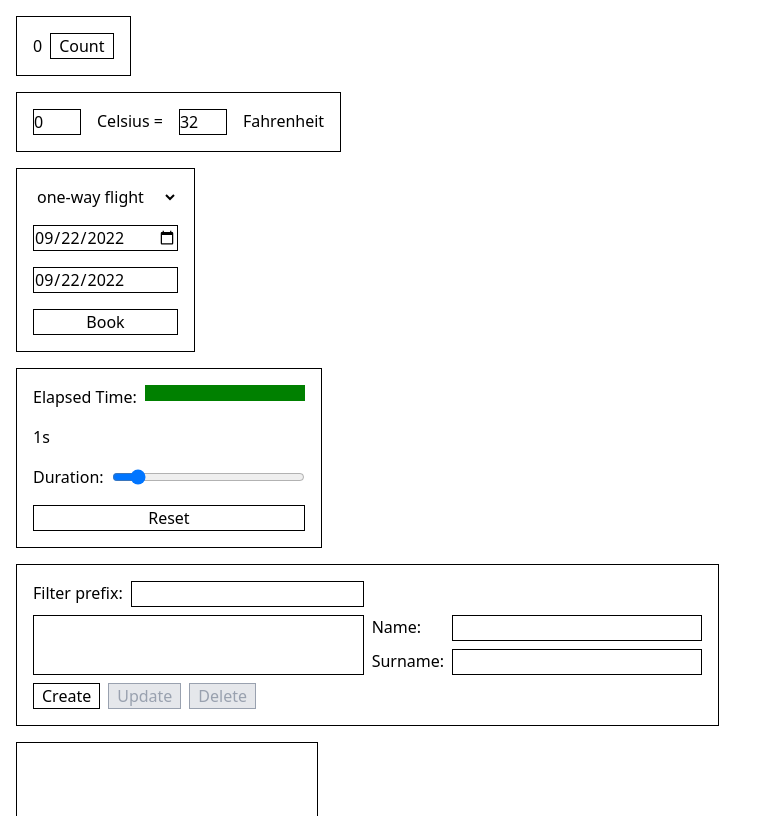
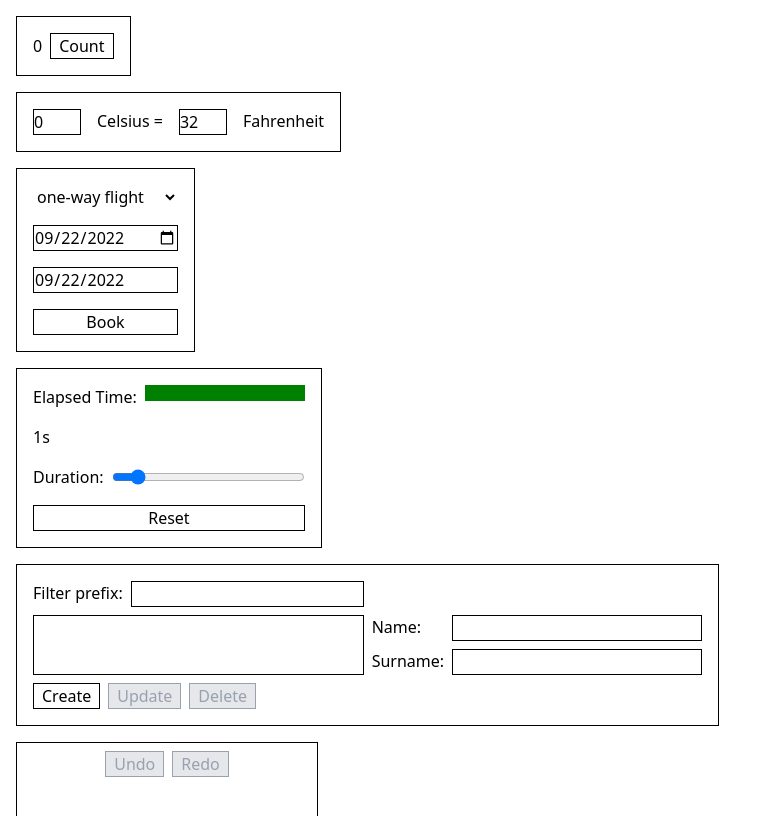
Before and after one commit to 3kezoh/7-gui-react, a React (Vite) app: page / in a window 1280 px wide. Shown: the top 816 px of the page, without its empty margins (0-766 px from the left). Built offline with nearby package versions, Linux system fonts and the light colour scheme.

Commit message:
feat(CircleDrawer): add undo/redo

```diff
--- a/src/components/CircleDrawer/CircleDrawer.tsx
+++ b/src/components/CircleDrawer/CircleDrawer.tsx
@@ -1,6 +1,8 @@
 import type { ChangeEvent, MouseEvent } from "react";
 import { useEffect, useLayoutEffect, useRef, useState } from "react";
+import { useHistory } from "../../hooks";
 import { at, unref } from "../../utils";
+import { Button } from "../Button";
 import useFocus from "./useFocus";
 
 type Point = { x: number; y: number };
@@ -12,12 +14,16 @@ export function CircleDrawer() {
 	const canvasRef = useRef<HTMLCanvasElement>(null);
 	const buttonRef = useRef<HTMLButtonElement>(null);
 	const divRef = useRef<HTMLDivElement>(null);
-	const [circles, setCircles] = useState<SelectedCircle[]>([]);
+	const [draft, setDraft] = useState<SelectedCircle[]>([]);
 	const [index, setIndex] = useState<Nullable<number>>(null);
 	const [radius, setRadius] = useState(10);
-	const selectedCircle = index === null ? null : at(circles, index);
+	const selectedCircle = index === null ? null : at(draft, index);
 	const [focus, dispatch] = useFocus();
-	const getNearestCircleIndexFromCircles = getNearestCircleIndexFrom(circles);
+	const getNearestCircleIndexFromCircles = getNearestCircleIndexFrom(draft);
+
+	const [committed, { commit, redo, undo, canRedo, canUndo }] = useHistory<
+		SelectedCircle[]
+	>([]);
 
 	useEffect(() => {
 		const [canvas] = unref(canvasRef);
@@ -29,7 +35,7 @@ export function CircleDrawer() {
 
 		context.clearRect(0, 0, canvas.width, canvas.height);
 
-		circles.forEach((circle) => {
+		draft.forEach((circle) => {
 			const path = getCirclePath(circle);
 
 			if (circle.isSelected) {
@@ -42,7 +48,7 @@ export function CircleDrawer() {
 
 			context.stroke(path);
 		});
-	}, [circles]);
+	}, [draft]);
 
 	useEffect(() => {
 		function onPointerDown({ target }: PointerEvent) {
@@ -69,6 +75,10 @@ export function CircleDrawer() {
 
 		return () => window.removeEventListener("pointerdown", onPointerDown);
 	});
+
+	useEffect(() => {
+		setDraft(committed);
+	}, [committed]);
 
 	useLayoutEffect(() => {
 		const [button, canvas, div] = unref(buttonRef, canvasRef, divRef);
@@ -113,12 +123,15 @@ export function CircleDrawer() {
 		const [canvas] = unref(canvasRef);
 		const point = getCanvasPosition(canvas, event);
 
-		setCircles((circles) =>
-			circles
-				.map((circle) => ({ ...circle, isSelected: false }))
-				.concat([{ ...point, radius: 10, isSelected: true }]),
-		);
+		const nextCircles = draft.map((circle) => ({
+			...circle,
+			isSelected: false,
+		}));
 
+		const circle = { ...point, radius: 10 };
+
+		commit([...nextCircles, { ...circle, isSelected: false }]);
+		setDraft([...nextCircles, { ...circle, isSelected: true }]);
 		setIndex(-1);
 	}
 
@@ -147,7 +160,7 @@ export function CircleDrawer() {
 		const point = getCanvasPosition(canvas, event);
 		const nearestCircleIndex = getNearestCircleIndexFromCircles(point);
 
-		setCircles((circles) =>
+		setDraft((circles) =>
 			circles.map((circle, index) => ({
 				...circle,
 				isSelected: nearestCircleIndex === index,
@@ -175,13 +188,26 @@ export function CircleDrawer() {
 		}
 
 		const radius = +event.target.value;
+		const nextCircles = draft.with(index, { ...selectedCircle, radius });
 
 		setRadius(radius);
-		setCircles((circles) => circles.with(index, { ...selectedCircle, radius }));
+		setDraft(nextCircles);
+	}
+
+	function onBlur() {
+		commit(draft.map((circle) => ({ ...circle, isSelected: false })));
 	}
 
 	return (
 		<div className="border w-max relative" data-testid="circleDrawer">
+			<fieldset className="flex gap-2 p-2 mx-auto w-fit">
+				<Button onClick={undo} disabled={!canUndo}>
+					Undo
+				</Button>
+				<Button onClick={redo} disabled={!canRedo}>
+					Redo
+				</Button>
+			</fieldset>
 			<canvas
 				ref={canvasRef}
 				width={300}
@@ -214,6 +240,7 @@ export function CircleDrawer() {
 					max={100}
 					value={radius}
 					onChange={onChange}
+					onBlur={onBlur}
 				/>
 			</div>
 		</div>
--- a/src/hooks/index.ts
+++ b/src/hooks/index.ts
@@ -1,5 +1,6 @@
 export * from "./useCounter";
 export * from "./useCRUD";
 export * from "./useFlightBooker";
+export * from "./useHistory";
 export * from "./useInterval";
 export * from "./useTemperatureConverter";
--- /dev/null
+++ b/src/hooks/useHistory.ts
@@ -0,0 +1,78 @@
+import type { SetStateAction } from "react";
+import { useReducer } from "react";
+import { at } from "../utils";
+
+type State<T> = {
+	commits: T[];
+	stash: T[];
+};
+
+type Action<T> =
+	| { type: "UNDO" }
+	| { type: "REDO" }
+	| { type: "COMMIT"; value: T };
+
+function reducer<T>({ commits, stash }: State<T>, action: Action<T>) {
+	if (action.type === "UNDO") {
+		if (commits.length >= 2) {
+			return {
+				commits: commits.slice(0, -1),
+				stash: [...stash, at(commits, -1)],
+			};
+		}
+
+		return { commits, stash };
+	}
+
+	if (action.type === "REDO") {
+		if (stash.length >= 1) {
+			return {
+				commits: [...commits, at(stash, -1)],
+				stash: stash.slice(0, -1),
+			};
+		}
+
+		return { commits, stash };
+	}
+
+	return {
+		commits: [...commits, action.value],
+		stash: [],
+	};
+}
+
+export function useHistory<T>(initialState: T) {
+	const [{ commits, stash }, dispatch] = useReducer(reducer, {
+		commits: [initialState],
+		stash: [],
+	});
+
+	const current = at(commits, -1);
+
+	function commit(value: SetStateAction<T>) {
+		if (isUpdater<T>(value)) {
+			return dispatch({ type: "COMMIT", value: value(current) });
+		}
+
+		dispatch({ type: "COMMIT", value });
+	}
+
+	function redo() {
+		dispatch({ type: "REDO" });
+	}
+
+	function undo() {
+		dispatch({ type: "UNDO" });
+	}
+
+	const canRedo = stash.length >= 1;
+	const canUndo = commits.length >= 2;
+
+	return [at(commits, -1), { canRedo, canUndo, undo, redo, commit }] as const;
+}
+
+type Updater<T> = (state: T) => T;
+
+function isUpdater<T>(unknown: unknown): unknown is Updater<T> {
+	return typeof unknown === "function";
+}
```
